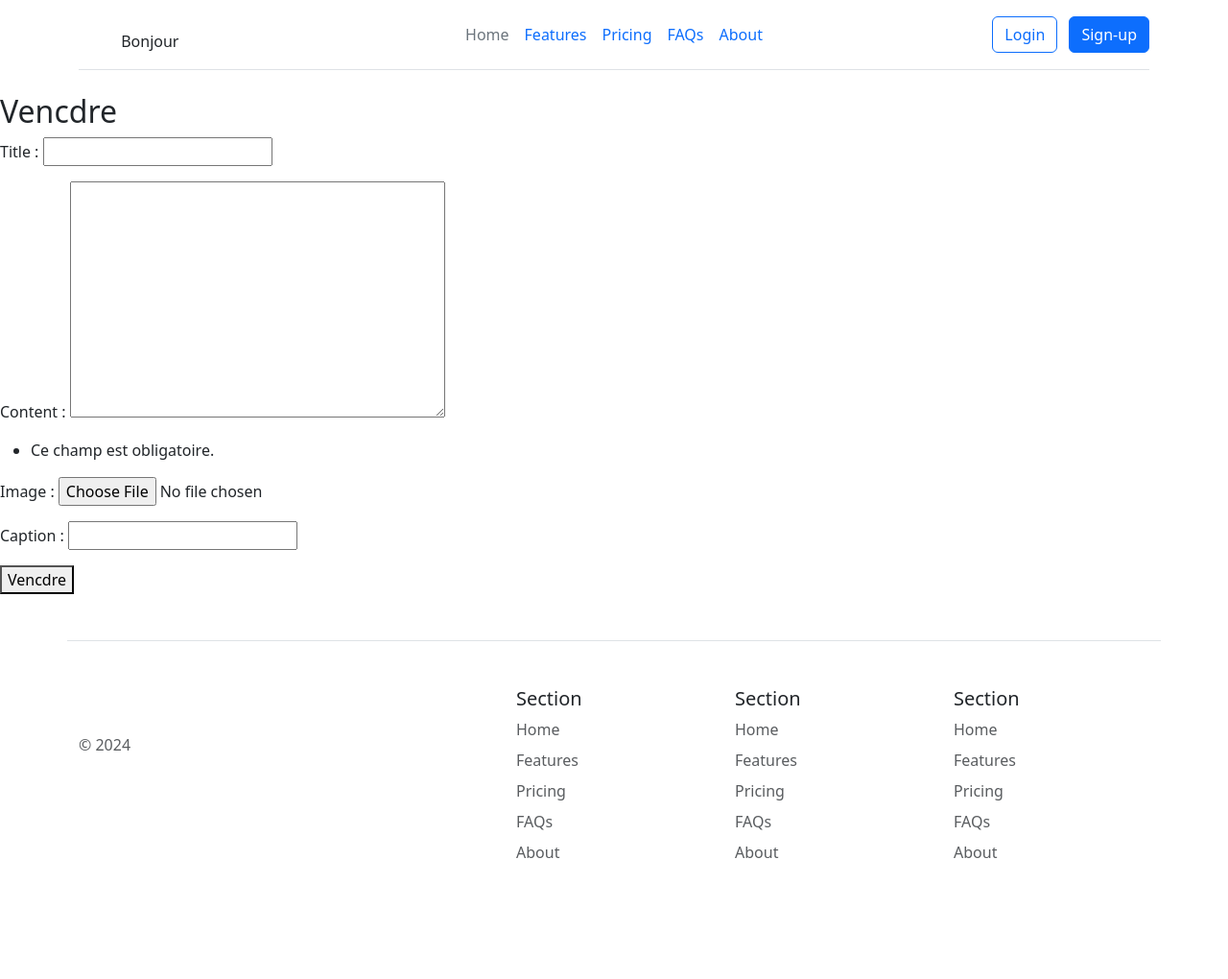
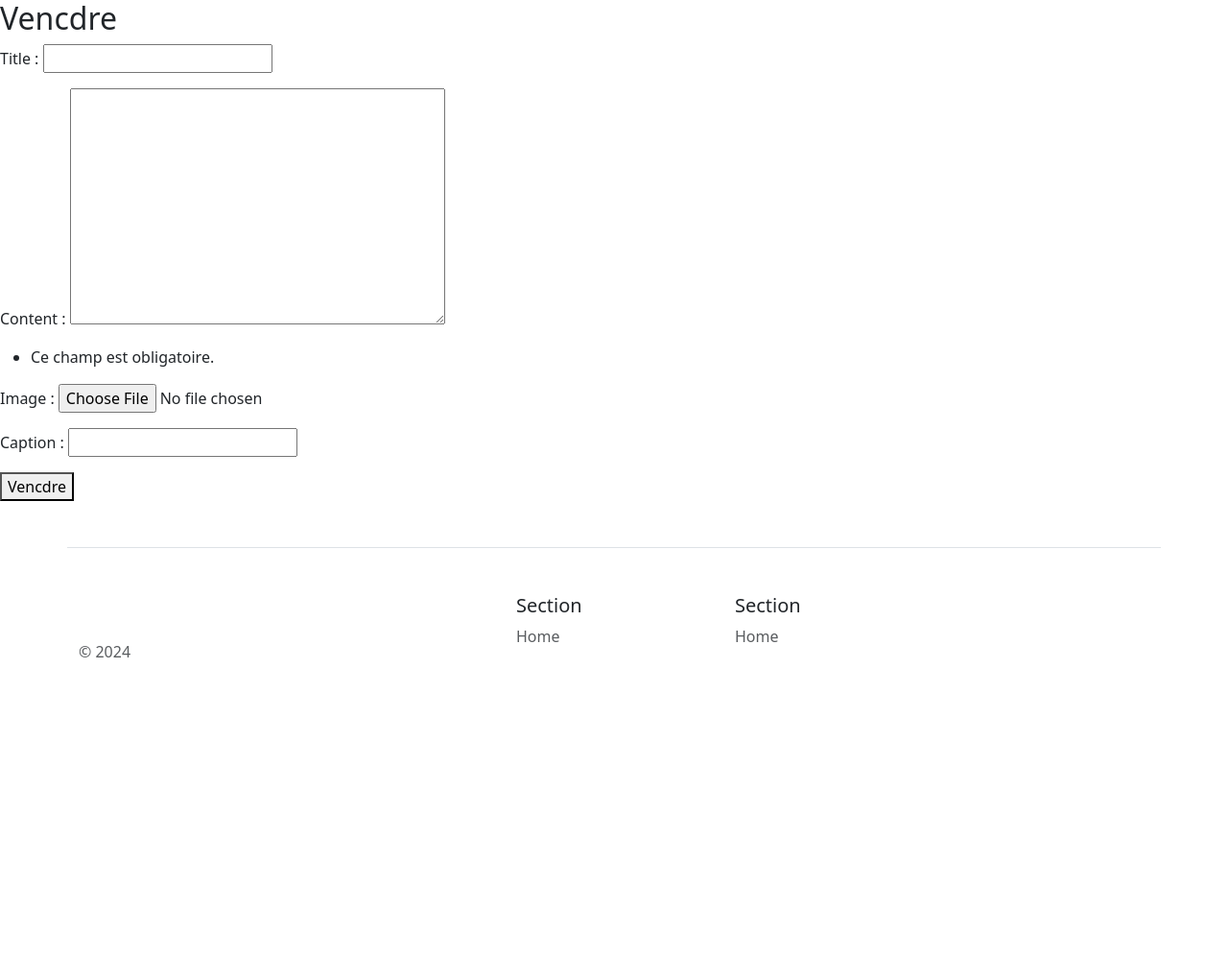
Before and after one commit to GraOliver/Ghoster, a Django app: a page that uses Articles/templates/Articles/header_footer/footer.html in a window 1280 px wide. Shown: the whole page at 96% size. After the commit the page ends 685 px from the top, so only its background shows below. Run offline with Django 3.2, Linux system fonts and the light colour scheme; some libraries are stand-ins or nearby versions.

Commit message:
dernier modif de design

```diff
--- a/Articles/templates/Articles/header_footer/footer.html
+++ b/Articles/templates/Articles/header_footer/footer.html
@@ -15,10 +15,7 @@
         <h5>Section</h5>
         <ul class="nav flex-column">
           <li class="nav-item mb-2"><a href="#" class="nav-link p-0 text-body-secondary">Home</a></li>
-          <li class="nav-item mb-2"><a href="#" class="nav-link p-0 text-body-secondary">Features</a></li>
-          <li class="nav-item mb-2"><a href="#" class="nav-link p-0 text-body-secondary">Pricing</a></li>
-          <li class="nav-item mb-2"><a href="#" class="nav-link p-0 text-body-secondary">FAQs</a></li>
-          <li class="nav-item mb-2"><a href="#" class="nav-link p-0 text-body-secondary">About</a></li>
+
         </ul>
       </div>
 
@@ -26,22 +23,10 @@
         <h5>Section</h5>
         <ul class="nav flex-column">
           <li class="nav-item mb-2"><a href="#" class="nav-link p-0 text-body-secondary">Home</a></li>
-          <li class="nav-item mb-2"><a href="#" class="nav-link p-0 text-body-secondary">Features</a></li>
-          <li class="nav-item mb-2"><a href="#" class="nav-link p-0 text-body-secondary">Pricing</a></li>
-          <li class="nav-item mb-2"><a href="#" class="nav-link p-0 text-body-secondary">FAQs</a></li>
-          <li class="nav-item mb-2"><a href="#" class="nav-link p-0 text-body-secondary">About</a></li>
+
         </ul>
       </div>
 
-      <div class="col mb-3">
-        <h5>Section</h5>
-        <ul class="nav flex-column">
-          <li class="nav-item mb-2"><a href="#" class="nav-link p-0 text-body-secondary">Home</a></li>
-          <li class="nav-item mb-2"><a href="#" class="nav-link p-0 text-body-secondary">Features</a></li>
-          <li class="nav-item mb-2"><a href="#" class="nav-link p-0 text-body-secondary">Pricing</a></li>
-          <li class="nav-item mb-2"><a href="#" class="nav-link p-0 text-body-secondary">FAQs</a></li>
-          <li class="nav-item mb-2"><a href="#" class="nav-link p-0 text-body-secondary">About</a></li>
-        </ul>
       </div>
     </footer>
   </div>
--- a/Articles/templates/Articles/header_footer/header.html
+++ b/Articles/templates/Articles/header_footer/header.html
@@ -1,24 +1,38 @@
 {% load customtags %}
-<div class="container">
-  <header class="d-flex flex-wrap align-items-center justify-content-center justify-content-md-between py-3 mb-4 border-bottom">
-    <div class="col-md-3 mb-2 mb-md-0">
-      <a href="/" class="d-inline-flex link-body-emphasis text-decoration-none">
-        <svg class="bi" width="40" height="32" role="img" aria-label="Bootstrap"><use xlink:href="#bootstrap"/></svg>
-      </a>
-      <label>Bonjour</label>
+{% if user.is_authenticated %}
+<nav class="navbar navbar-expand-md navbar-dark fixed-top bg-dark">
+  <div class="container-fluid">
+    <a class="navbar-brand" href="{%url 'Accounts:change_profil'%}">
+      <div class="" style ="width:18%">
+        {% comment %} les informations d entete {% endcomment %}
+          <img src="{% get_image user.username %}" alt="" srcset=""class="img-thumbnail rounded-pill  ">
+          <label>{{user.first_name}}</label>
+      </div>
+    </a>
+    <button class="navbar-toggler" type="button" data-bs-toggle="collapse" data-bs-target="#navbarCollapse" aria-controls="navbarCollapse" aria-expanded="false" aria-label="Toggle navigation">
+      <span class="navbar-toggler-icon"></span>
+    </button>
+    <div class="collapse navbar-collapse" id="navbarCollapse">
+      <ul class="navbar-nav me-auto mb-2 mb-md-0">
+        <li class="nav-item">
+          <a class="nav-link active" aria-current="page" href="{%url 'Articles:index'%}">Home</a>
+        </li>
+        <li class="nav-item">
+          <a class="nav-link" aria-current="page" href="{%url 'Articles:Boutique'%}">Ma Boutique</a>
+        </li>
+        <li class="nav-item">
+          <a class="nav-link " aria-current="page"></a>
+        </li>
+      </ul>
+      {% comment %} les boutons {% endcomment %}
+      <form class="d-flex" role="search"  >
+        {% csrf_token %}
+        <input class="form-control me-2 w-25" type="search" placeholder="Search" aria-label="Search">
+        <button class="btn btn-outline-success" type="submit">Search</button>
+      </form>
     </div>
+  </div>
+</nav>
+{% else %}
 
-    <ul class="nav col-12 col-md-auto mb-2 justify-content-center mb-md-0">
-      <li><a href="#" class="nav-link px-2 link-secondary">Home</a></li>
-      <li><a href="#" class="nav-link px-2">Features</a></li>
-      <li><a href="#" class="nav-link px-2">Pricing</a></li>
-      <li><a href="#" class="nav-link px-2">FAQs</a></li>
-      <li><a href="#" class="nav-link px-2">About</a></li>
-    </ul>
-
-    <div class="col-md-3 text-end">
-      <button type="button" class="btn btn-outline-primary me-2">Login</button>
-      <button type="button" class="btn btn-primary">Sign-up</button>
-    </div>
-  </header>
-</div>
+{% endif %}
--- /dev/null
+++ b/Articles/templates/description_compte.html
@@ -0,0 +1,5 @@
+{% extends "./base.html" %}
+{% block extends %}
+
+
+{% endblock extends %}
--- a/Articles/urls.py
+++ b/Articles/urls.py
@@ -5,6 +5,7 @@ from . import views
 app_name="Articles"
 urlpatterns=[
     path("",views.index,name="index"),
-    path("Ma boutique",views.UploadPhotoVenteView.as_view(),name="Photo_vente"),
+    path("Ma boutique",views.UploadPhotoVenteView.as_view(),name="Boutique"),
+    path("./Profil_seller",views.ProfilSeller.as_view(), name="profil_seller"),
     path("Blog",views.Blog.as_view(),name="Blog_")
 ]
--- a/Articles/views.py
+++ b/Articles/views.py
@@ -56,9 +56,8 @@ class UploadPhotoVenteView(View):
 
     pass
 
-class Blog(View):
+class ProfilSeller(View):
     def get(self,request):
         pass
-    def post(self,request):
+    def post(self,reauest):
         pass
-    pass
```
Also changed, not shown: Articles/templates/Articles/index.html (+42 -29 lines), db.sqlite3, media/LM393_Z9KlMel.jpg (added), media/Untitled.jpg (deleted), static/assetes/logo.png (added).
